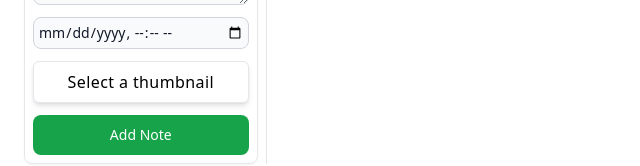
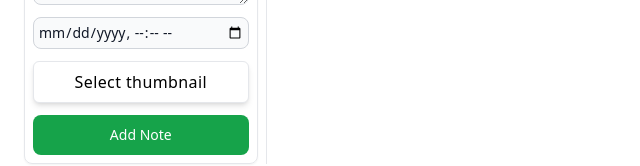
Before and after one commit to xCodeMuse/AppWriteStickyNotesTutorial, a React (Create React App) app: page / in a window 1280 px wide. Shown: the part 222-388 px from the top of the page, without its empty margins (0-640 px from the left). Built offline with nearby package versions, Linux system fonts and the light colour scheme; no server answers.

Commit message:
change text acc to create/update note

```diff
--- a/src/components/NoteForm.tsx
+++ b/src/components/NoteForm.tsx
@@ -113,7 +113,9 @@ const NoteForm = ({ note, created, updated }: Props) => {
                         <img src={imagePreviewUrl} alt={imagePreviewUrl} />
                     </div>
                 ) : (
-                    <span className="my-2 text-base leading-normal">Select a thumbnail</span>
+                    <span className="my-2 text-base leading-normal">
+                        {note ? "Change thumbnail" : "Select thumbnail"}
+                    </span>
                 )}
 
                 <input type="file" className="hidden" ref={imageRef} onChange={fileSelected} />
```
